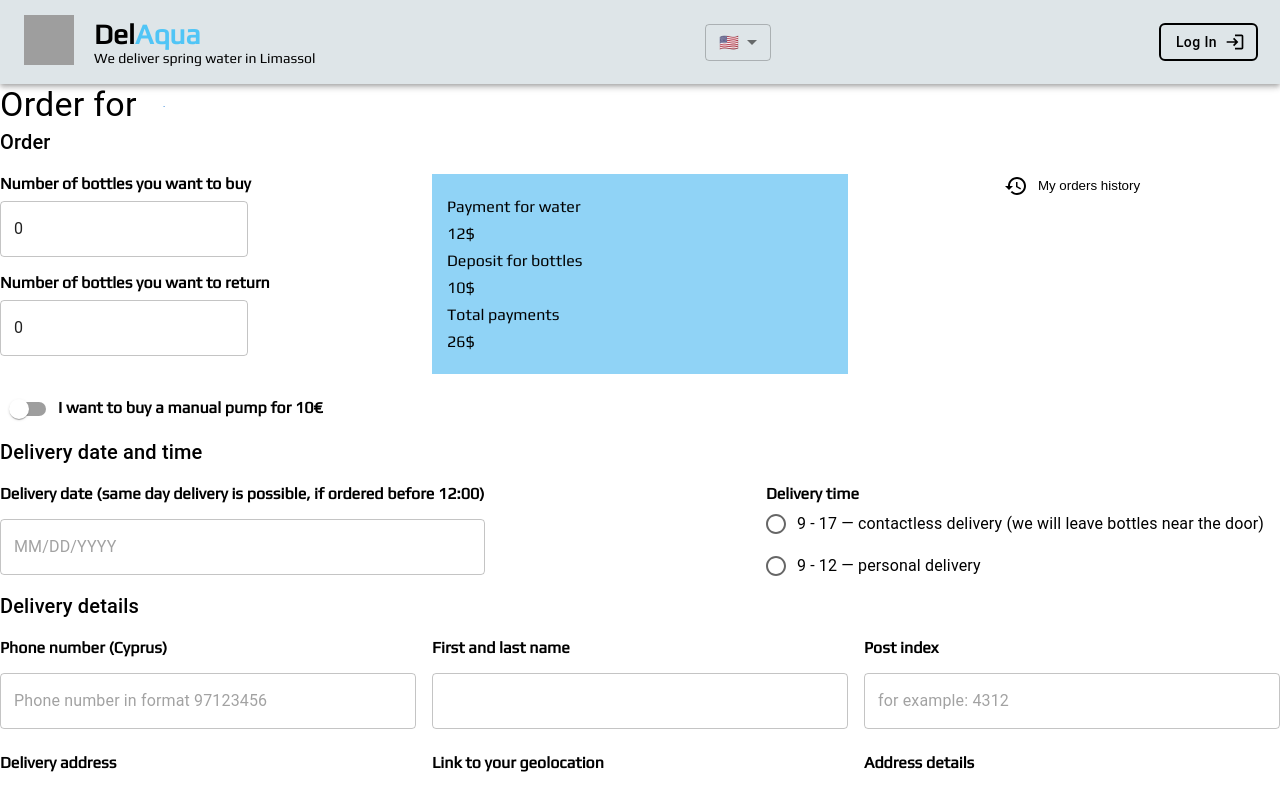
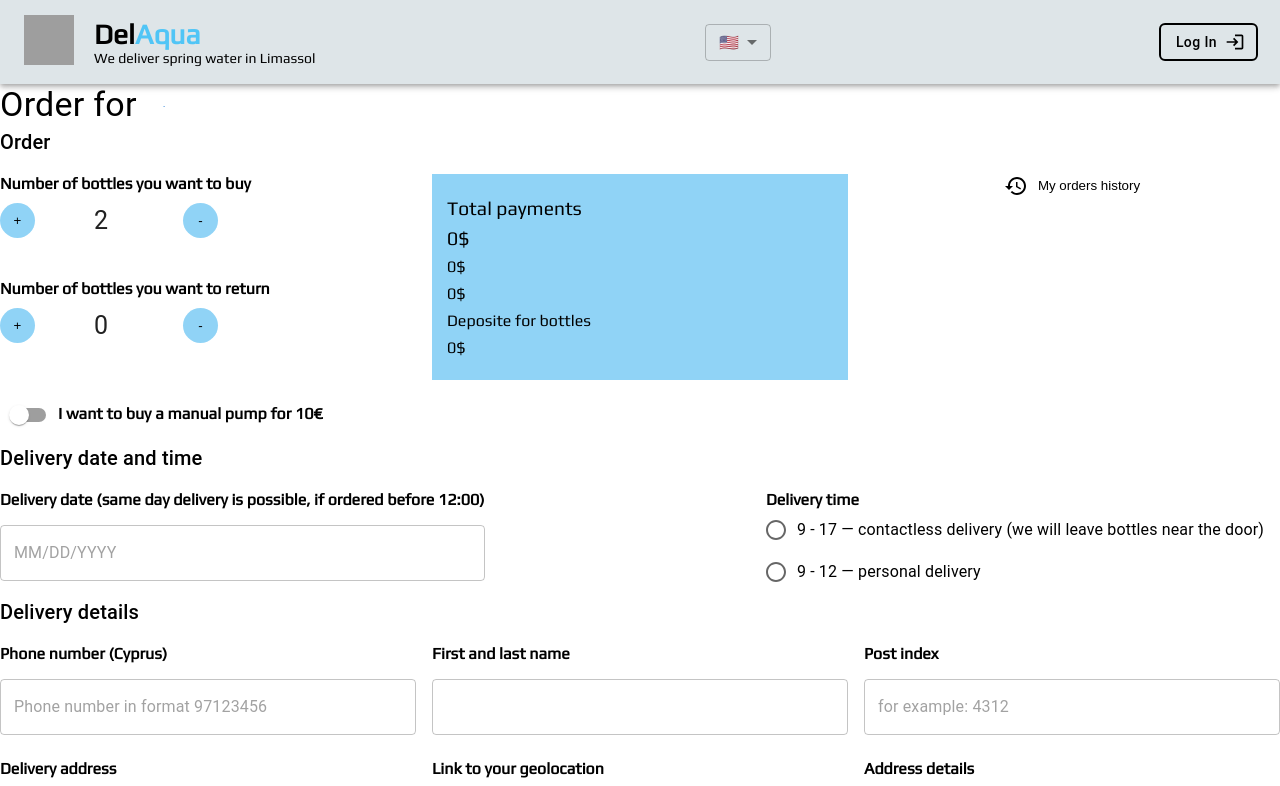
Before and after one commit to delaquacy/delaqua, a Next.js app: page /components/form in a window 1280 px wide. Shown: the top 786 px of the page. Built offline with nearby package versions, Linux system fonts and the light colour scheme; no server answers; grey boxes are pictures that could not be loaded.

Commit message:
calculate price

```diff
--- a/app/components/form/page.module.css
+++ b/app/components/form/page.module.css
@@ -46,3 +46,40 @@
 .margins {
   margin: 8px 0;
 }
+.marginsTotal {
+  margin: 8px 0;
+  font-size: 1.2rem;
+}
+.bottlesButtons {
+  display: flex;
+  align-items: center;
+  height: 40px;
+}
+.bottlesButtons fieldset {
+  border: none;
+}
+.bottlesButtons input {
+  margin: 0 25px;
+  max-width: 50px;
+  font-size: 25px;
+}
+.bottlesButtons button {
+  width: 35px;
+  cursor: pointer;
+  margin-right: 20px;
+  height: 35px;
+  border: none;
+  border-radius: 50px;
+  background-color: #63c1f3b5;
+}
+.inputErrors {
+  color: #d32f2f;
+  font-size: 0.75rem;
+  line-height: 1.66;
+  letter-spacing: 0.03333em;
+  text-align: left;
+  margin-top: 3px;
+  margin-right: 14px;
+  margin-bottom: 0;
+  margin-left: 14px;
+}
--- a/app/components/form/page.tsx
+++ b/app/components/form/page.tsx
@@ -37,7 +37,10 @@ import {
 } from "firebase/firestore";
 import { db, getCurrentUserId } from "@/app/lib/config";
 import { getAuth, onAuthStateChanged } from "firebase/auth";
-import { formatPhoneNumber } from "@/app/utils/formUtils";
+import {
+  calculatePrice,
+  formatPhoneNumber,
+} from "@/app/utils/formUtils";
 import useUserOrders from "@/app/utils/getOrdersfromDb";
 import { v4 as uuidv4 } from "uuid";
 
@@ -68,12 +71,32 @@ const MyForm = () => {
     control,
     handleSubmit,
     reset,
+    watch,
     formState: { errors },
   } = useForm({
     resolver: yupResolver(schema),
     mode: "onBlur",
   });
 
+  const bottlesToBuy = parseInt(watch("bottlesNumberToBuy"), 10) || 0;
+  const bottlesToReturn =
+    parseInt(watch("bottlesNumberToReturn"), 10) || 0;
+
+  const { paymentForWater, depositForBottles, totalPayments } =
+    calculatePrice(bottlesToBuy, bottlesToReturn);
+  let paymentText = "";
+  let paymentPrice = 0;
+
+  if (bottlesToBuy === 1) {
+    paymentText = "Price for 1 bottle";
+    paymentPrice = 7;
+  } else if (bottlesToBuy >= 2 && bottlesToBuy <= 9) {
+    paymentText = `Price for ${bottlesToBuy} bottles`;
+    paymentPrice = 6;
+  } else if (bottlesToBuy >= 10) {
+    paymentText = `Price for ${bottlesToBuy} bottles`;
+    paymentPrice = 5.5;
+  }
   const onSubmit = async (data: IForm) => {
     try {
       const formatDataBeforeSubmit = (data: IForm) => {
@@ -144,17 +167,44 @@ const MyForm = () => {
           <Controller
             name="bottlesNumberToBuy"
             control={control}
-            defaultValue="0"
+            defaultValue="2"
             render={({ field }) => (
+              <div className={styles.bottlesButtons}>
+                <button
+                  type="button"
+                  onClick={() => {
+                    const newValue = parseInt(field.value) + 1;
+                    field.onChange(newValue);
+                  }}
+                >
+                  +
+                </button>
+
                 <TextField
                   {...field}
                   type="number"
                   inputProps={{ min: 0 }}
                   error={!!errors.bottlesNumberToBuy}
-                helperText={errors.bottlesNumberToBuy?.message}
                 />
+
+                <button
+                  type="button"
+                  onClick={() => {
+                    const newValue = Math.max(
+                      parseInt(field.value) - 1,
+                      0
+                    );
+                    field.onChange(newValue);
+                  }}
+                >
+                  -
+                </button>
+              </div>
             )}
           />
+          <span className={styles.inputErrors}>
+            {errors.bottlesNumberToBuy?.message}
+          </span>
           <div className={styles.marginTopBot}>
             {t("number_of_bottles_to_return")}
           </div>
@@ -163,24 +213,56 @@ const MyForm = () => {
             control={control}
             defaultValue="0"
             render={({ field }) => (
+              <div className={styles.bottlesButtons}>
+                <button
+                  type="button"
+                  onClick={() => {
+                    const newValue = parseInt(field.value) + 1;
+                    field.onChange(newValue);
+                  }}
+                >
+                  +
+                </button>
+
                 <TextField
                   {...field}
                   type="number"
                   inputProps={{ min: 0 }}
                   error={!!errors.bottlesNumberToReturn}
-                helperText={errors.bottlesNumberToReturn?.message}
                 />
+
+                <button
+                  type="button"
+                  onClick={() => {
+                    const newValue = Math.max(
+                      parseInt(field.value) - 1,
+                      0
+                    );
+                    field.onChange(newValue);
+                  }}
+                >
+                  -
+                </button>
+              </div>
             )}
           />
+          <span className={styles.inputErrors}>
+            {errors.bottlesNumberToReturn?.message}
+          </span>
         </Grid>
         <Grid item xs={12} md={4}>
           <div className={styles.blueContainer}>
-            <p className={styles.margins}>Payment for water</p>
-            <div className={styles.margins}>12$</div>
-            <p className={styles.margins}>Deposit for bottles</p>
-            <div className={styles.margins}> 10$</div>
-            <p className={styles.margins}>Total payments</p>
-            <div className={styles.margins}>26$</div>
+            <p className={styles.marginsTotal}>Total payments</p>
+            <div className={styles.marginsTotal}>
+              {totalPayments}$
+            </div>
+            <p className={styles.margins}>
+              {" "}
+              {paymentText} {paymentPrice}$
+            </p>
+            <div className={styles.margins}>{paymentForWater}$</div>
+            <p className={styles.margins}>Deposite for bottles</p>
+            <div className={styles.margins}>{depositForBottles}$</div>
           </div>
         </Grid>
         <Grid item xs={12} md={4}>
--- a/app/utils/formUtils.ts
+++ b/app/utils/formUtils.ts
@@ -15,3 +15,31 @@ export function formatPhoneNumber(phoneNumber: string) {
 
   return formattedPhoneNumber;
 }
+
+export function calculatePrice(
+  numOrderedBottles: number,
+  numReturnedBottles: number
+) {
+  const basePricePerBottle = 5.5;
+
+  const pricePerBottle =
+    numOrderedBottles <= 1
+      ? 7
+      : numOrderedBottles <= 9
+      ? 6
+      : basePricePerBottle;
+
+  const depositPerBottle = 10;
+
+  const paymentForWater = numOrderedBottles * pricePerBottle;
+  const depositForBottles =
+    Math.max(numOrderedBottles - numReturnedBottles, 0) *
+    depositPerBottle;
+  const totalPayments = paymentForWater + depositForBottles;
+
+  return {
+    paymentForWater,
+    depositForBottles,
+    totalPayments,
+  };
+}
```
Lines whose indentation alone changed are shown as unchanged.
